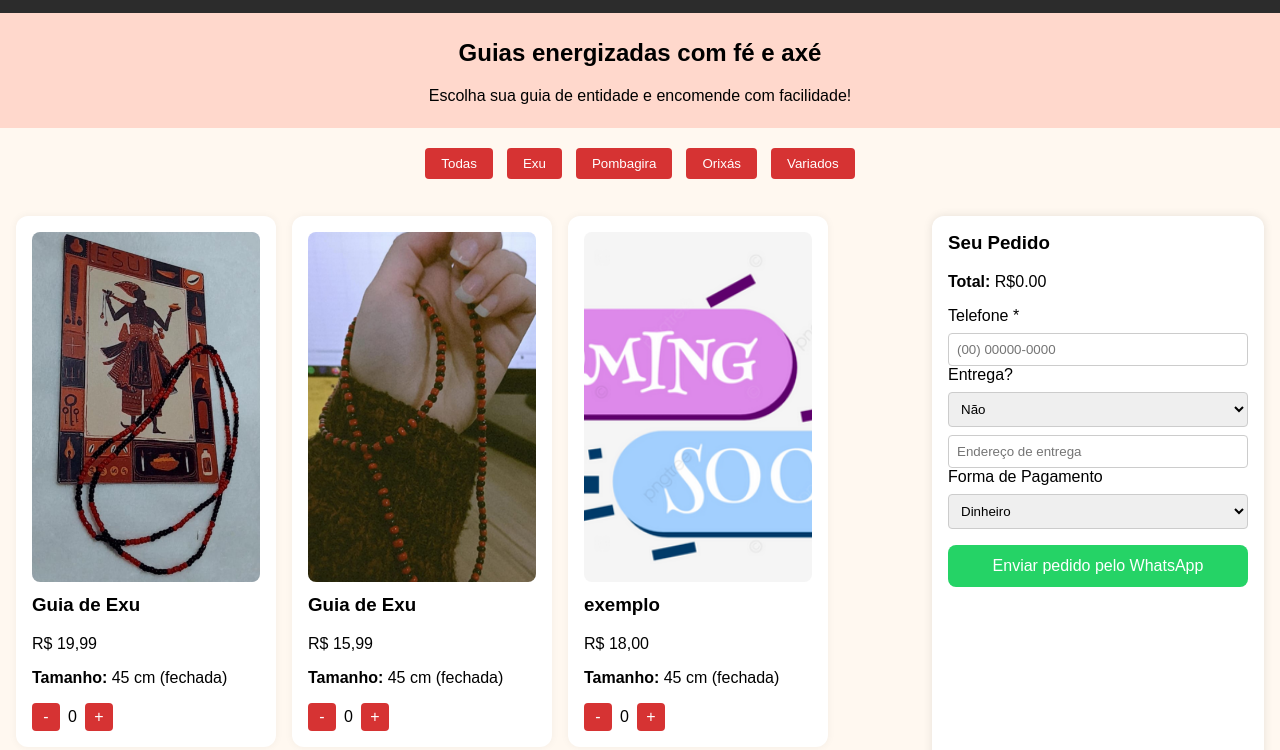
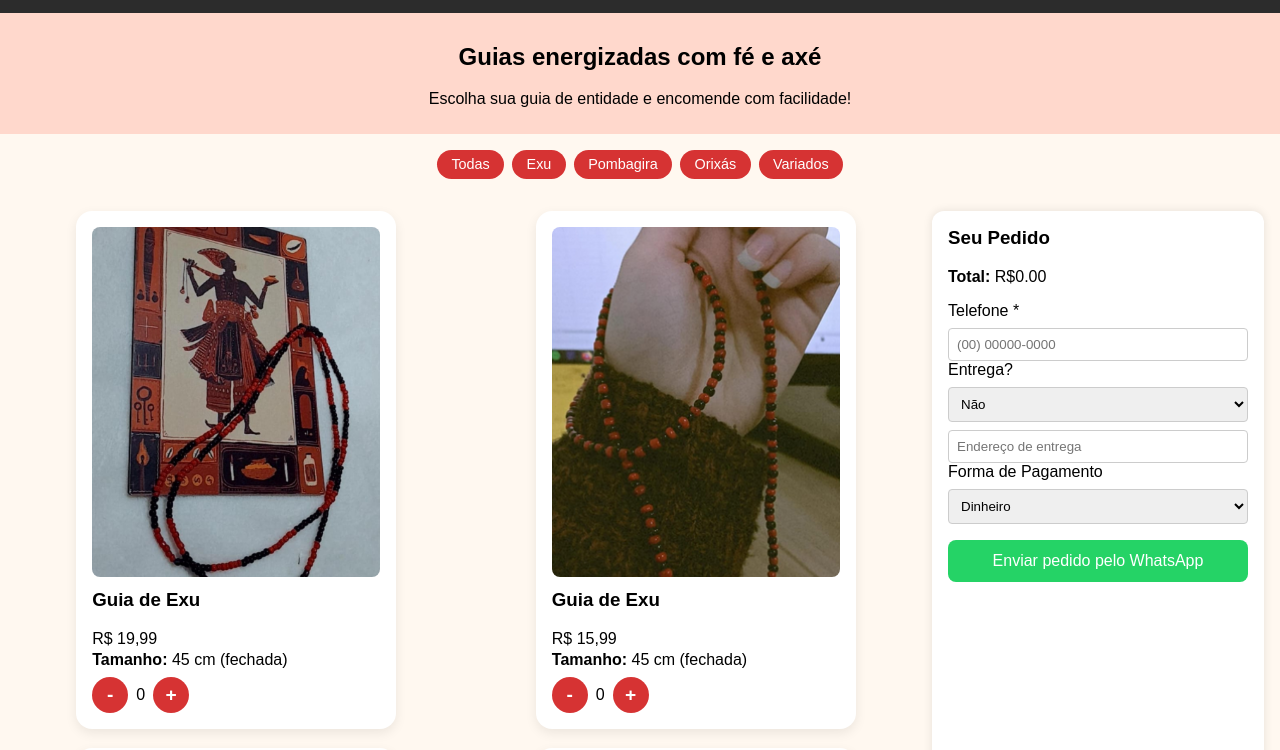
Before and after one commit to GabrielleLibano/babi-guias, a plain HTML site: page index.html in a window 1280 px wide. Shown: the part 47-797 px from the top of the page. Drawn offline with Linux system fonts and the light colour scheme.

Commit message:
Update index.html

```diff
--- a/index.html
+++ b/index.html
@@ -11,14 +11,19 @@
     --fundo: #fff8f0;
     --verde: #25d366;
   }
+
   * { box-sizing: border-box; }
+
   html, body { height: 100%; margin: 0; }
+
   body {
     font-family: Arial, sans-serif;
     display: flex;
     flex-direction: column;
     background-color: var(--fundo);
+    padding-bottom: 2rem;
   }
+
   header {
     background-color: #2c2c2c;
     color: white;
@@ -27,34 +32,49 @@
     justify-content: space-between;
     align-items: center;
   }
+
   .logo { font-size: 1.5rem; font-weight: bold; }
+
   .banner {
     background-color: var(--cor-secundaria);
     text-align: center;
-      padding: 0.4rem 0.3rem;
+    padding: 0.6rem 0.3rem;
   }
+
   .filtros {
     text-align: center;
     margin: 1rem;
+    display: flex;
+    flex-wrap: wrap;
+    justify-content: center;
+    gap: 0.5rem;
   }
+
   .filtros button {
     background: var(--cor-primaria);
     color: white;
     border: none;
-      margin: 0.3rem;
-      padding: 0.5rem 1rem;
-      border-radius: 4px;
+    padding: 0.4rem 0.9rem;
+    border-radius: 20px;
+    font-size: 0.9rem;
     cursor: pointer;
+    transition: background 0.2s;
   }
+
+  .filtros button:hover {
+    background: #b12222;
+  }
+
   .info-exclusivos {
     background-color: var(--cor-secundaria);
-      padding: 0.4rem;
+    padding: 0.6rem;
     margin: 1rem;
     border-radius: 8px;
     text-align: center;
     font-weight: bold;
     color: var(--cor-primaria);
   }
+
   .whatsapp-botao {
     display: inline-block;
     margin-top: 0.5rem;
@@ -66,13 +86,22 @@
     font-weight: bold;
     font-size: 0.95rem;
   }
+
   .container {
     display: flex;
     flex-wrap: wrap;
     padding: 1rem;
     flex: 1;
   }
-    .categoria { flex: 3; display: flex; flex-wrap: wrap; gap: 1rem; }
+
+  .categoria {
+    flex: 3;
+    display: flex;
+    flex-wrap: wrap;
+    gap: 1.2rem;
+    justify-content: center;
+  }
+
   .pedido {
     flex: 1;
     max-width: 350px;
@@ -82,26 +111,35 @@
     box-shadow: 0 0 10px rgba(0,0,0,0.1);
     margin-left: 1rem;
   }
+
   .pedido h3 { margin-top: 0; }
-    .pedido .item {
-      margin-bottom: 0.5rem;
-    }
+
+  .pedido .item { margin-bottom: 0.5rem; }
+
   .quantidade {
     display: flex;
     gap: 0.5rem;
     align-items: center;
-      margin-top: 0.3rem;
+    margin-top: 0.5rem;
   }
+
   .quantidade button {
     background-color: var(--cor-primaria);
     color: white;
     border: none;
-      border-radius: 4px;
-      width: 28px;
-      height: 28px;
-      font-size: 1rem;
+    border-radius: 50%;
+    width: 36px;
+    height: 36px;
+    font-size: 1.2rem;
+    font-weight: bold;
     cursor: pointer;
+    transition: background 0.2s;
   }
+
+  .quantidade button:hover {
+    background-color: #b12222;
+  }
+
   input, select {
     width: 100%;
     margin-top: 0.5rem;
@@ -109,6 +147,7 @@
     border: 1px solid #ccc;
     border-radius: 4px;
   }
+
   .pedido button {
     background: var(--verde);
     color: white;
@@ -120,14 +159,40 @@
     margin-top: 1rem;
     cursor: pointer;
   }
+
   .produto {
     background: white;
-      border-radius: 12px;
+    border-radius: 16px;
     padding: 1rem;
-      box-shadow: 0 0 8px rgba(0,0,0,0.05);
-      width: 260px;
+    box-shadow: 0 4px 12px rgba(0, 0, 0, 0.08);
+    width: 100%;
+    max-width: 320px;
+    margin: 0 auto;
+    transition: transform 0.2s ease;
   }
+
+  .produto:hover {
+    transform: scale(1.02);
+  }
+
   .produto h3 { margin-top: 0; }
+
+  .produto img {
+    width: 100%;
+    height: 350px;
+    object-fit: cover;
+    border-radius: 8px;
+    margin-bottom: 0.5rem;
+  }
+
+  .produto p {
+    margin: 0.2rem 0;
+  }
+
+  .produto p strong {
+    font-weight: 600;
+  }
+
   footer {
     background-color: #2c2c2c;
     color: white;
@@ -135,21 +200,23 @@
     padding: 1rem;
     margin-top: auto;
   }
+
+  .descricao-tamanho {
+    font-size: 0.9rem;
+    color: #555;
+    margin: 0.3rem 0 0.6rem;
+  }
+
   @media (max-width: 768px) {
     .container { flex-direction: column; }
-      .pedido { margin-left: 0; max-width: 100%; }
+    .pedido {
+      margin-left: 0;
+      max-width: 100%;
+      margin-top: 2rem;
     }
+  }
+</style>
 
-    .produto img {
-  width: 100%;
-  height: 350px; /* ajuste conforme desejar */
-  object-fit: cover;
-  border-radius: 8px;
-  margin-bottom: 0.5rem;
-}
-
-
-  </style>
 </head>
 <body>
   <header>
```
Lines whose indentation alone changed are shown as unchanged.
